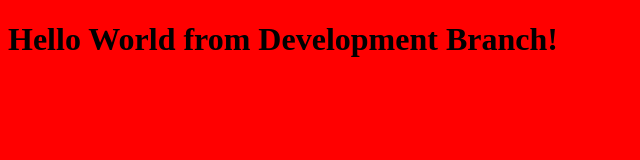
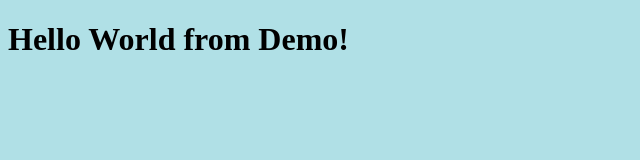
Before and after one commit to evekhm/ApplicationA, a plain HTML site: page www/data/index.html in a window 1280 px wide. Shown: the whole page, without its empty margins (0-640 px from the left). Drawn offline with Linux system fonts and the light colour scheme.

Commit message:
MR issues

```diff
--- a/www/data/index.html
+++ b/www/data/index.html
@@ -4,9 +4,9 @@
   <title>Hello nginx</title>
   <meta charset="utf-8" />
 </head>
-<body style="background-color:red;">
+<body style="background-color:powderblue;">
 <h1>
-  Hello World from Development Branch!
+  Hello World from Demo!
 </h1>
 </body>
 </html>
```
Also changed, not shown: 1 other file.
